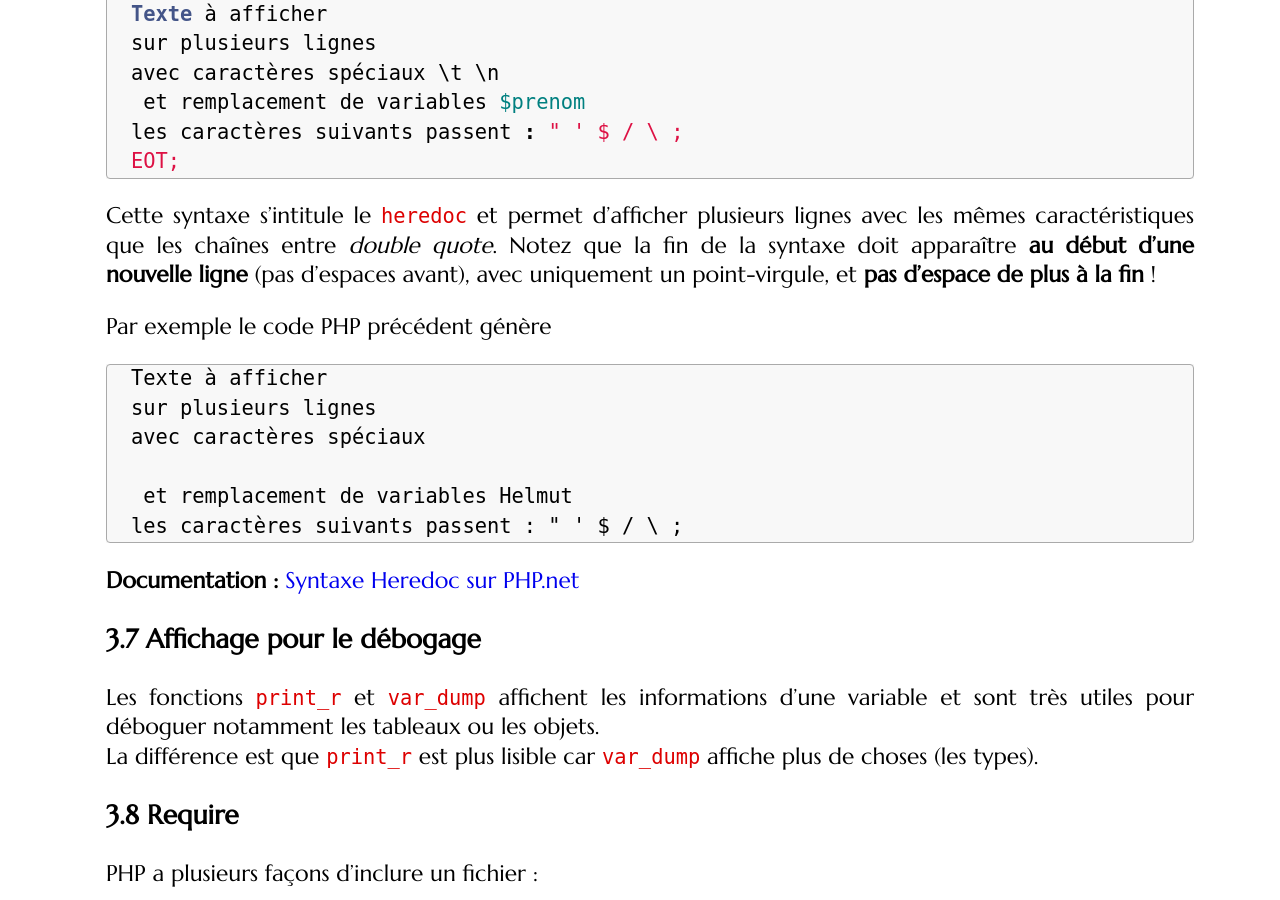
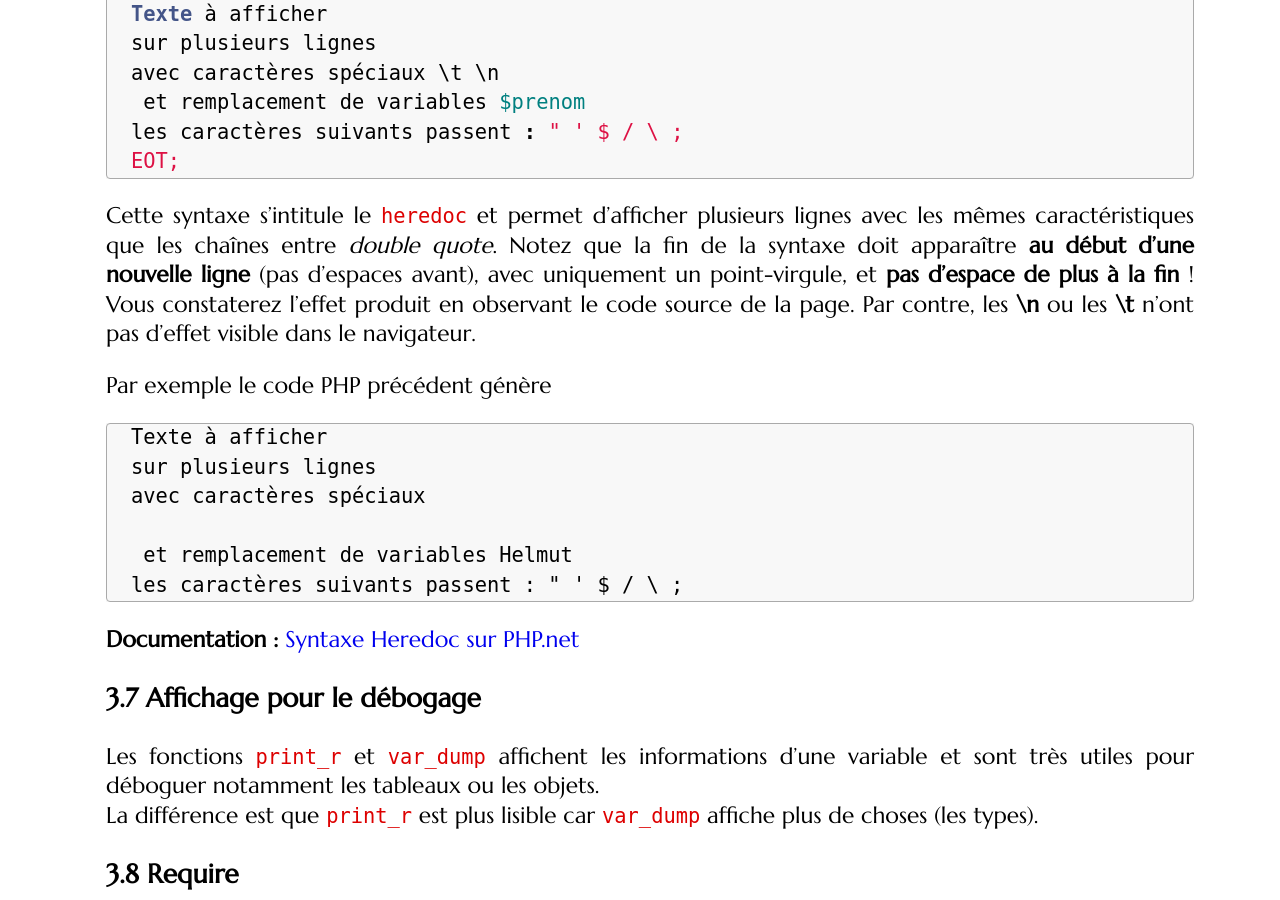
Before and after one commit to romainlebreton/R3.01-DeveloppementWeb, a Jekyll site: the page built from tutorials/tutorial1.md, in a window 1280 px wide and 900 px high, scrolled down 6832 px. Built offline with Jekyll 4.4.1, drawn with Linux system fonts in a browser that asks for light colours; some web fonts are replaced.

Commit message:
remarques sur heredoc de SG

```diff
--- a/tutorials/tutorial1.md
+++ b/tutorials/tutorial1.md
@@ -310,6 +310,7 @@ Cette syntaxe s'intitule le `heredoc` et permet d'afficher plusieurs
 lignes avec les mêmes caractéristiques que les chaînes entre *double quote*.
 Notez que la fin de la syntaxe doit apparaître **au début d'une nouvelle ligne** (pas d'espaces avant),
 avec uniquement un point-virgule, et **pas d'espace de plus à la fin** !
+Vous constaterez l'effet produit en observant le code source de la page. Par contre, les **\n** ou les **\t** n'ont pas d'effet visible dans le navigateur.
 
 Par exemple le code PHP précédent génère
 
```
